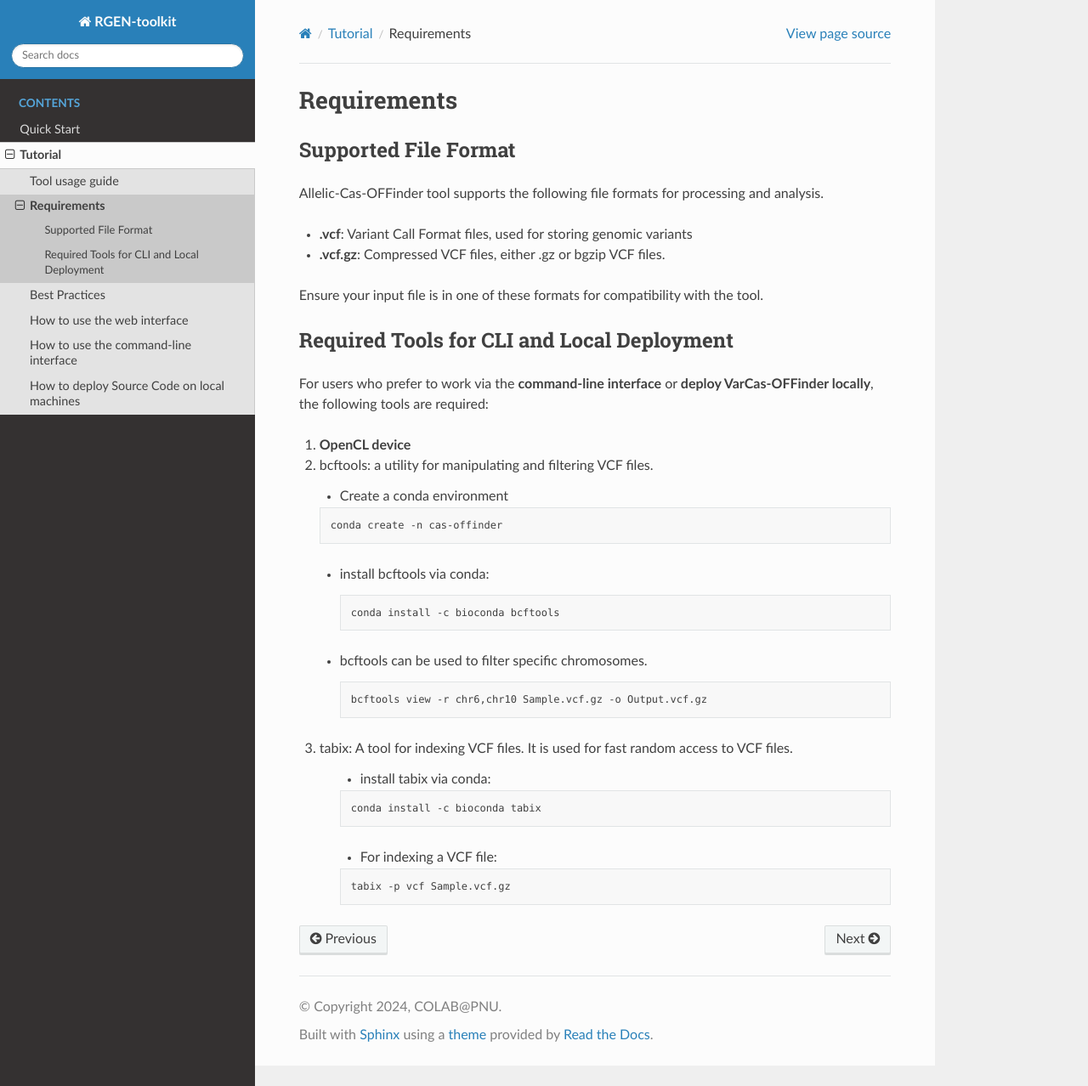
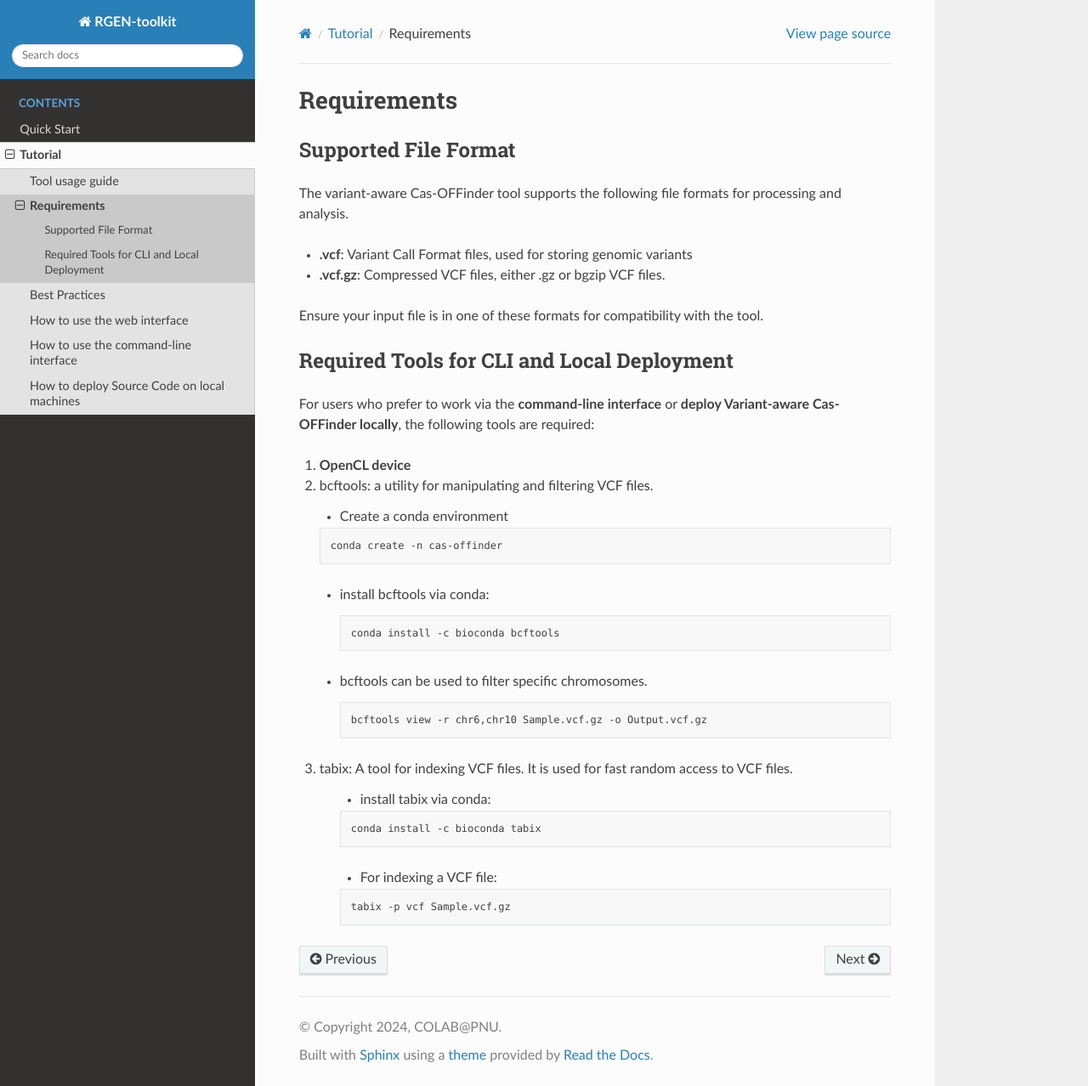
Before and after one commit to pnucolab/rgen-toolkit, a Sphinx documentation site: the page built from docs/source/userguide/02-requirements.rst, in a window 1280 px wide and 1278 px high. Shown: the whole window at 85% size. Built offline with Sphinx 7.4.7 and the Read the Docs theme 3.1.0, drawn with Linux system fonts in a browser that asks for light colours.

Commit message:
Update 02-requirements.rst

```diff
--- a/docs/source/userguide/02-requirements.rst
+++ b/docs/source/userguide/02-requirements.rst
@@ -5,7 +5,7 @@ Requirements
 Supported File Format
 ---------------------
 
-Allelic-Cas-OFFinder tool supports the following file formats for processing and analysis.
+The variant-aware Cas-OFFinder tool supports the following file formats for processing and analysis.
 
 - **.vcf**: Variant Call Format files, used for storing genomic variants
 - **.vcf.gz**: Compressed VCF files, either .gz or bgzip VCF files.
@@ -15,7 +15,7 @@ Ensure your input file is in one of these formats for compatibility with the too
 Required Tools for CLI and Local Deployment
 -------------------------------------------
 
-For users who prefer to work via the **command-line interface** or **deploy VarCas-OFFinder locally**, the following tools are required:
+For users who prefer to work via the **command-line interface** or **deploy Variant-aware Cas-OFFinder locally**, the following tools are required:
 
 1. **OpenCL device**
 
```
